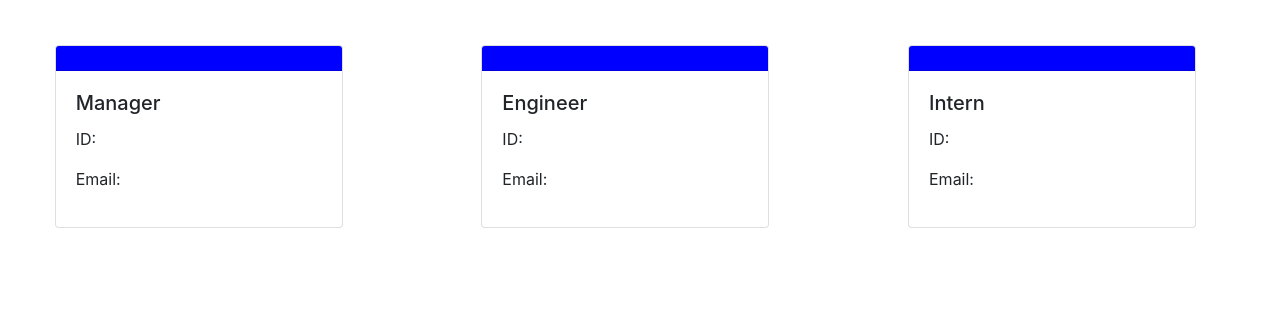
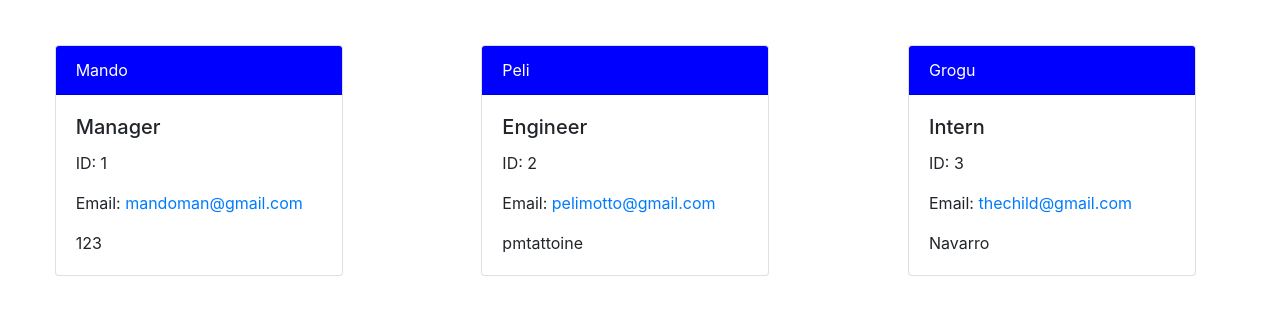
Before and after one commit to humkeyg/Team-Profile-Generator, a website: page dist/index.html in a window 1280 px wide. Shown: the part 102-416 px from the top of the page. Drawn offline with nearby package versions, Linux system fonts and the light colour scheme.

Commit message:
updated to include express

```diff
--- a/dist/index.html
+++ b/dist/index.html
@@ -18,39 +18,39 @@
       <div class = "col">
         <div class = "card" style = "width: 18rem;">
           <div class = "card-header">
-
+            Mando
           </div>
           <div class = "card-body">
             <h5 class = "card-title">Manager</h5>
-            <p class = "card-text">ID: </p>
-            <p class = "card-text">Email: <a href = "mailto:"></a></p>
-            <p class="card-text"></p>
+            <p class = "card-text">ID: 1</p>
+            <p class = "card-text">Email: <a href = "mailto:mandoman@gmail.com">mandoman@gmail.com</a></p>
+            <p class="card-text">123</p>
           </div>
         </div>
       </div>
       <div class = "col">
         <div class = "card" style = "width: 18rem;">
           <div class = "card-header">
-
+            Peli
           </div>
           <div class = "card-body">
             <h5 class = "card-title">Engineer</h5>
-            <p class = "card-text">ID: </p>
-            <p class = "card-text">Email: <a href = "mailto:"></a></p>
-            <p class="card-text"></p>
+            <p class = "card-text">ID: 2</p>
+            <p class = "card-text">Email: <a href = "mailto:pelimotto@gmail.com">pelimotto@gmail.com</a></p>
+            <p class="card-text">pmtattoine</p>
           </div>
         </div>
       </div>
       <div class = "col">
         <div class = "card" style = "width: 18rem;">
           <div class = "card-header">
-
+            Grogu
           </div>
           <div class = "card-body">
             <h5 class = "card-title">Intern</h5>
-            <p class = "card-text">ID: </p>
-            <p class = "card-text">Email: <a href = "mailto:"></a></p>
-            <p class="card-text"></p>
+            <p class = "card-text">ID: 3</p>
+            <p class = "card-text">Email: <a href = "mailto:thechild@gmail.com">thechild@gmail.com</a></p>
+            <p class="card-text">Navarro</p>
           </div>
         </div>
       </div>
--- a/package.json
+++ b/package.json
@@ -12,6 +12,7 @@
   "license": "ISC",
   "dependencies": {
     "chalk": "^2.4.1",
+    "express": "^4.17.2",
     "inquirer": "^6.2.1"
   },
   "devDependencies": {
```
Also changed, not shown: 1 other file.
